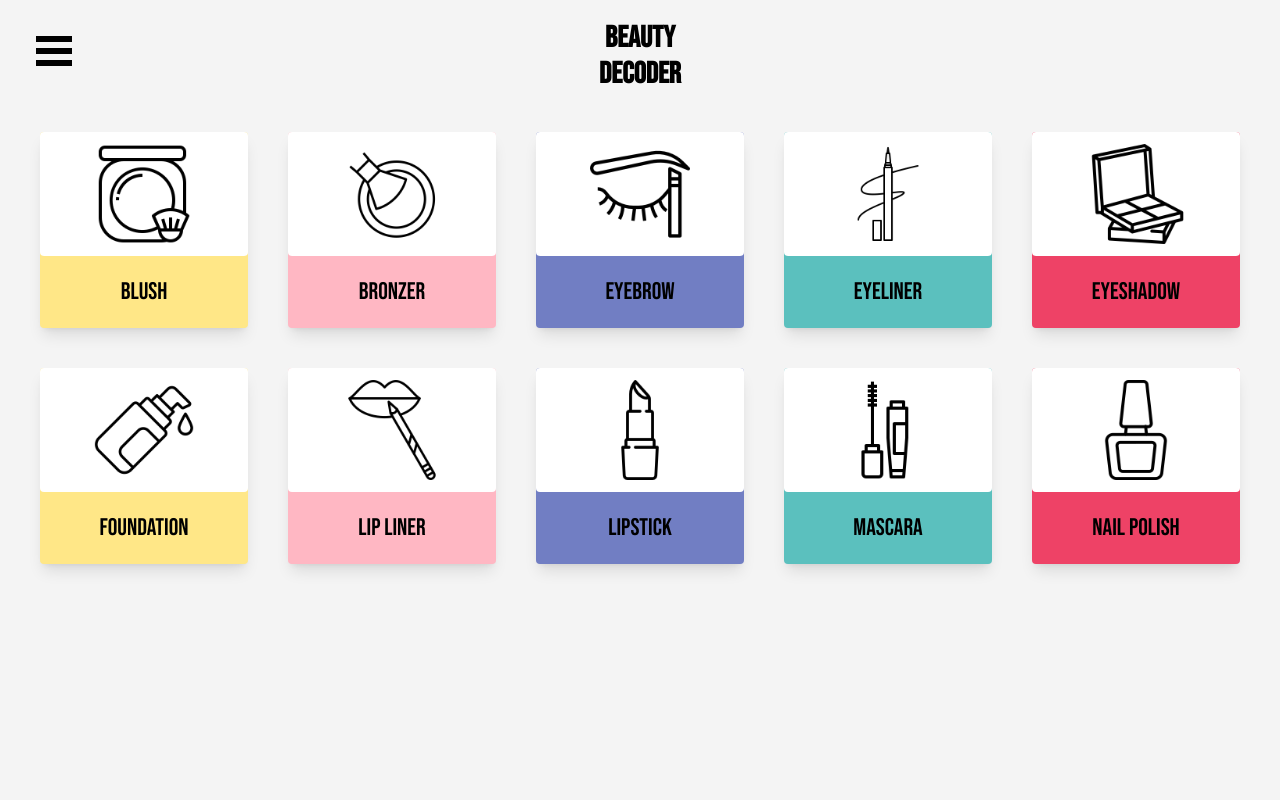
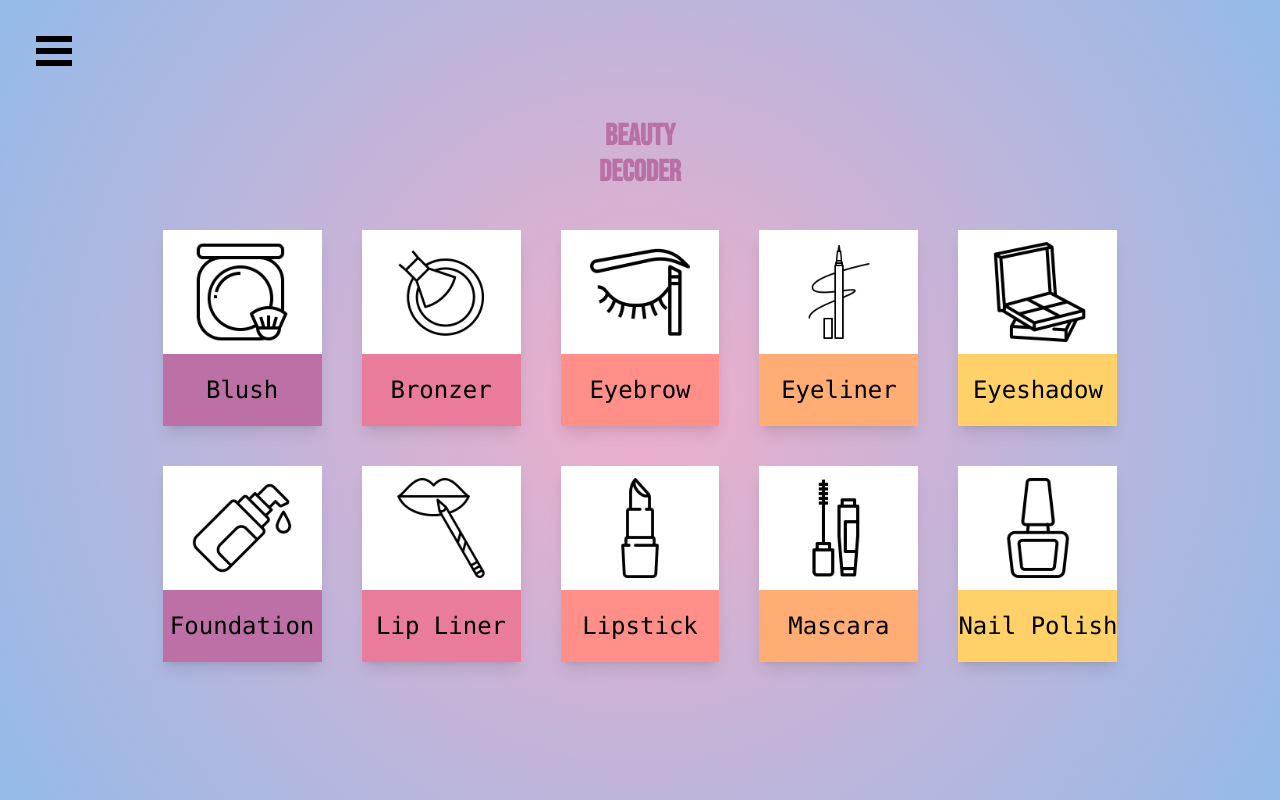
Before and after one commit to Kevasc/beauty-decoder, a Next.js app: page /decoder in a window 1280 px wide. Built offline with nearby package versions, Linux system fonts and the light colour scheme; no server answers.

Commit message:
added api to decoder page, need to fix so not loading all information at once

```diff
--- a/src/app/decoder/page.tsx
+++ b/src/app/decoder/page.tsx
@@ -1,5 +1,6 @@
 "use client";
 
+import React, { useEffect, useState } from "react";
 import Image, { StaticImageData } from "next/image";
 import Blush from "../img/Blush.png";
 import Bronzer from "../img/Bronzer.png";
@@ -18,47 +19,88 @@ type Product = {
   color: string;
 };
 
-const productArray: Product[] = [
-  { name: "Blush", img: Blush, color: "#FFE787" },
-  { name: "Bronzer", img: Bronzer, color: "#FFB7C3" },
-  { name: "Eyebrow", img: Eyebrow, color: "#717EC3" },
-  { name: "Eyeliner", img: Eyeliner, color: "#5BC0BE" },
-  { name: "Eyeshadow", img: Eyeshadow, color: "#EE4266" },
-  { name: "Foundation", img: Foundation, color: "#FFE787" },
-  { name: "Lip Liner", img: LipLiner, color: "#FFB7C3" },
-  { name: "Lipstick", img: Lipstick, color: "#717EC3" },
-  { name: "Mascara", img: Mascara, color: "#5BC0BE" },
-  { name: "Nail Polish", img: NailPolish, color: "#EE4266" },
+const staticProductArray: Product[] = [
+  { name: "Blush", img: Blush, color: " #bc70a5" },
+  { name: "Bronzer", img: Bronzer, color: "#e97b9b" },
+  { name: "Eyebrow", img: Eyebrow, color: "#ff8f88" },
+  { name: "Eyeliner", img: Eyeliner, color: "#ffad74" },
+  { name: "Eyeshadow", img: Eyeshadow, color: "#ffd168" },
+  { name: "Foundation", img: Foundation, color: "#bc70a5" },
+  { name: "Lip Liner", img: LipLiner, color: "#e97b9b" },
+  { name: "Lipstick", img: Lipstick, color: "#ff8f88" },
+  { name: "Mascara", img: Mascara, color: "#ffad74" },
+  { name: "Nail Polish", img: NailPolish, color: "#ffd168" },
 ];
 
 const Decoder: React.FC = () => {
-  const productCards = productArray.map((product, index) => {
-    return (
-      <div
-        key={index}
-        className="shadow-lg rounded transition-transform transform hover:scale-105"
-        style={{ backgroundColor: product.color }}
-      >
-        <div className="bg-white p-3 flex rounded justify-center">
+  const [products, setProducts] = useState<Product[]>(staticProductArray);
+  const [apiData, setApiData] = useState<Product[]>([]);
+
+  useEffect(() => {
+    const fetchProducts = async () => {
+      try {
+        const response = await fetch(
+          "http://makeup-api.herokuapp.com/api/v1/products.json"
+        );
+        if (response.ok) {
+          const data = await response.json();
+          // Process and map API data to the Product type
+          const apiProducts = data.map((item: any) => ({
+            name: item.name,
+            color: item.color || "#ff8f88", // default color if none
+          }));
+          setApiData(apiProducts);
+        }
+      } catch (error) {
+        console.error("Error fetching data:", error);
+      }
+    };
+
+    fetchProducts();
+  }, []);
+
+  const productCards = [...products, ...apiData].map((product, index) => (
+    <div
+      key={index}
+      className="shadow-lg transition-transform transform hover:scale-105"
+      style={{ backgroundColor: product.color }}
+    >
+      <div className="bg-white p-3 flex justify-center">
+        {product.img ? (
           <Image width={100} src={product.img} alt={product.name} />
-        </div>
-        <div className="py-5 flex justify-center ">
-          <p className="font-bebas text-2xl ">{product.name}</p>
-        </div>
+        ) : (
+          <div className="text-center font-bold text-black-500">
+            {product.name}
+          </div>
+        )}
       </div>
-    );
-  });
+      <div className="py-5 flex justify-center">
+        <p className="font-mono text-2xl">{product.name}</p>
+      </div>
+    </div>
+  ));
 
   return (
-    <div>
+    <div
+      className="min-h-screen flex flex-col items-center justify-center"
+      style={{
+        background:
+          "radial-gradient(circle, rgba(238,174,202,1) 0%, rgba(148,187,233,1) 100%)",
+      }}
+    >
       <div className="container flex flex-col items-center justify-center mx-auto">
-        <h1 className="font-bebas text-3xl font-bold  mt-5">BEAUTY</h1>
-        <p className="font-bebas text-3xl font-bold ">DECODER</p>
+        <h1 className="font-bebas text-3xl font-bold text-purple-main mt-5">
+          BEAUTY
+        </h1>
+        <p className="font-bebas text-3xl font-bold text-purple-main">
+          DECODER
+        </p>
       </div>
-      <div className="grid grid-cols-1 sm:grid-cols-2 md:grid-cols-3 lg:grid-cols-4 xl:grid-cols-5 gap-10 p-10 ">
+      <div className="grid grid-cols-1 sm:grid-cols-2 md:grid-cols-3 lg:grid-cols-4 xl:grid-cols-5 gap-10 p-10">
         {productCards}
       </div>
     </div>
   );
 };
+
 export default Decoder;
```
